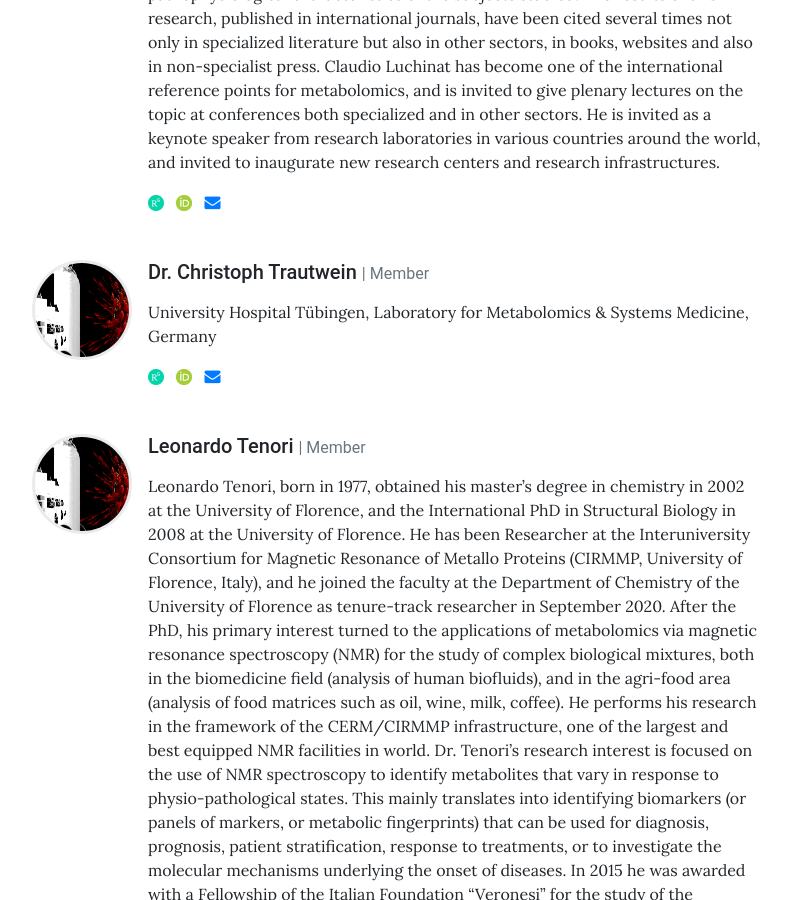
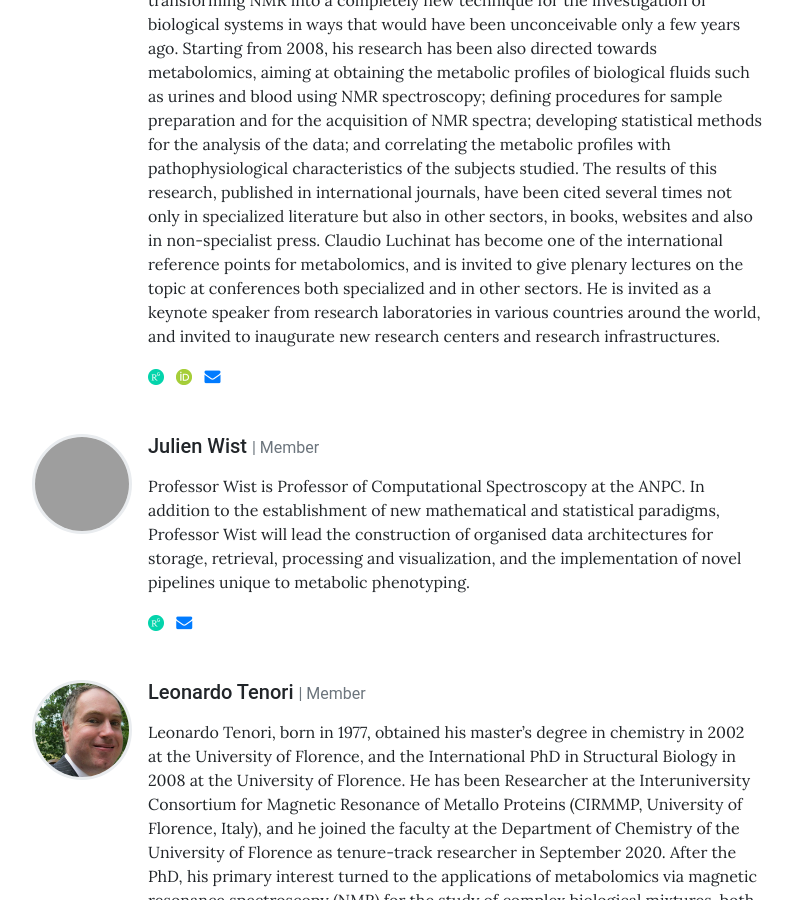
Before and after one commit to phenocare/IPCN, a Jekyll site: the page built from pages/team.md, in a window 1280 px wide and 900 px high, scrolled down 1208 px. Shown: the whole window, without its empty margins (243-1036 px from the left). Built offline with Jekyll 4.4.1, drawn with Linux system fonts in a browser that asks for light colours; some of the changed text lies outside the part shown; grey boxes are pictures that could not be loaded.

Commit message:
updated team

```diff
--- a/_data/team.yml
+++ b/_data/team.yml
@@ -17,9 +17,20 @@
   # github: github_name
   # twitter: twitter_name
 
+- name: Christoph Trautwein
+  role: Member
+  image: assets/img/ChristophTrautwein.png # Can be external link
+  description: > # Can be Markdown
+    University Hospital Tübingen, Laboratory for Metabolomics & Systems Medicine, Germany
+  researchgate: profile/Christoph-Trautwein
+  orcid: 0000-0003-4672-6395
+  email: christoph.trautwein@med.uni-tuebingen.de
+  # github: github_name
+  # twitter: twitter_name
+
 - name: Claudio Luchinat
   role: Member
-  image: assets/img/bug.png # Can be external link
+  image: assets/img/ClaudioLuchinat.png # Can be external link
   description: > # Can be Markdown
     Full Professor of Chemistry at the University of Florence, co-founder and former Director of the Center of Magnetic Resonance (CERM), co-founder and present Director and President of the Interuniversity Consortium on Magnetic Resonance of Metallo Proteins (CIRMMP).
     His research interests include bioinorganic chemistry, structural biology, development of NMR-based structural methodologies in solution and in the solid state, metalloproteins and metalloenzymes, spectroscopy, theory of electron and nuclear relaxation, NMR of paramagnetic species, relaxometry, contrast agents and NMR-based analytical methods in general.
@@ -36,20 +47,21 @@
   # github: github_name
   # twitter: twitter_name
 
-- name: Dr. Christoph Trautwein
+- name: Julien Wist
   role: Member
-  image: assets/img/bug.png # Can be external link
+  image: assets/img/JulienWist.png
   description: > # Can be Markdown
-    University Hospital Tübingen, Laboratory for Metabolomics & Systems Medicine, Germany
-  researchgate: profile/Christoph-Trautwein
-  orcid: 0000-0003-4672-6395
-  email: christoph.trautwein@med.uni-tuebingen.de
+    Professor Wist is Professor of Computational Spectroscopy at the ANPC.
+    In addition to the establishment of new mathematical and statistical paradigms, Professor Wist will lead the construction of organised data architectures for storage, retrieval, processing and visualization, and the implementation of novel pipelines unique to metabolic phenotyping.
+  researchgate: profile/Julien-Wist
+  orchid: 0000-0002-3416-2572
+  email: julien.wist@murdoch.edu.au
   # github: github_name
   # twitter: twitter_name
 
 - name: Leonardo Tenori
   role: Member
-  image: assets/img/bug.png # Can be external link
+  image: assets/img/LeonardoTenori.png # Can be external link
   description: > # Can be Markdown
     Leonardo Tenori, born in 1977, obtained his master’s degree in chemistry in 2002 at the University of Florence, and the International PhD in Structural Biology in 2008 at the University of Florence.
     He has been Researcher at the Interuniversity Consortium for Magnetic Resonance of Metallo Proteins (CIRMMP, University of Florence, Italy), and he joined the faculty at the Department of Chemistry of the University of Florence as tenure-track researcher in September 2020.
@@ -66,7 +78,7 @@
 
 - name: Paulo Turano
   role: Member
-  image: assets/img/bug.png # Can be external link
+  image: assets/img/PauloTurano.png # Can be external link
   description: > # Can be Markdown
     Paola Turano is full professor of General and Inorganic Chemistry at the University of Florence.
     Her research activity is mainly dedicated to NMR in Life Sciences.
@@ -81,7 +93,7 @@
 
 - name: Philipp Nitschke
   role: Member
-  image: assets/img/bug.png # Can be external link
+  image: assets/img/PhilippNitschke.png # Can be external link
   description: > # Can be Markdown
     Philipp Nitschke is the NMR Coordinator of the Australian National Phenome Centre (ANPC) supervising 11 NMR systems ranging from 80 to 800 MHz.
     His main interest is NMR method development for the analysis of biofluids.
@@ -93,7 +105,7 @@
 
 - name: Tobias Madl
   role: Member
-  image: assets/img/bug.png # Can be external link
+  image: assets/img/TobiasMadl.png # Can be external link
   description: > # Can be Markdown
     Prof. Dr. Tobias Madl is trained chemist and physicist and has more than a decade long expertise in integrative structural biology and NMR-based metabolomics.
     T. Madl is the head of the Integrative Metabolism Research Center and the NextGenBio Xray Platform at the Gottfried Schatz Research Center for Cell Signaling, Metabolism and Aging, Medical University of Graz.
```
Also changed, not shown: assets/img/ChristophTrautwein.png (added), assets/img/ClaudioLuchinat.png (added), assets/img/LeonardoTenori.png (added), assets/img/PauloTurano.png (added), 3 other files.
